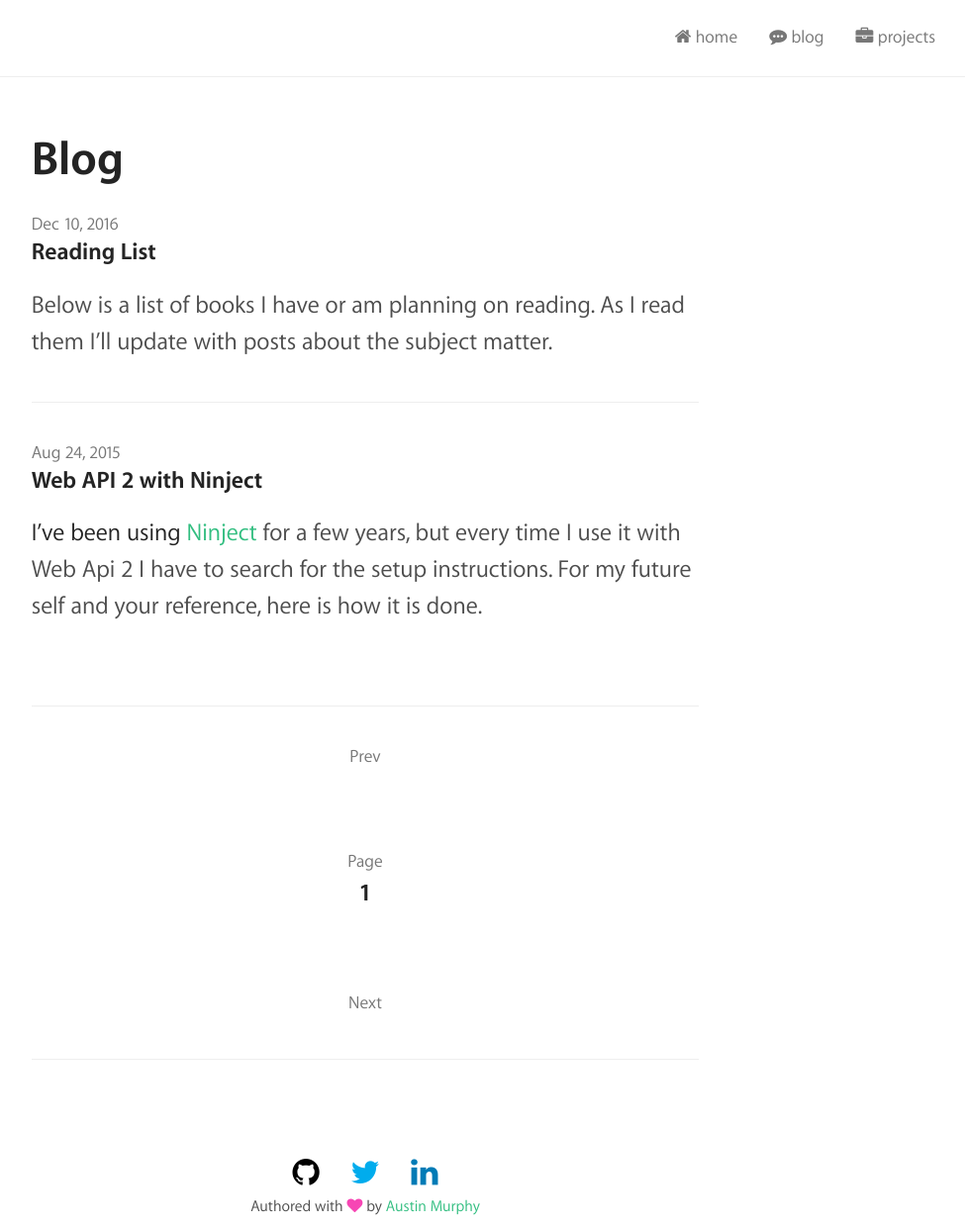
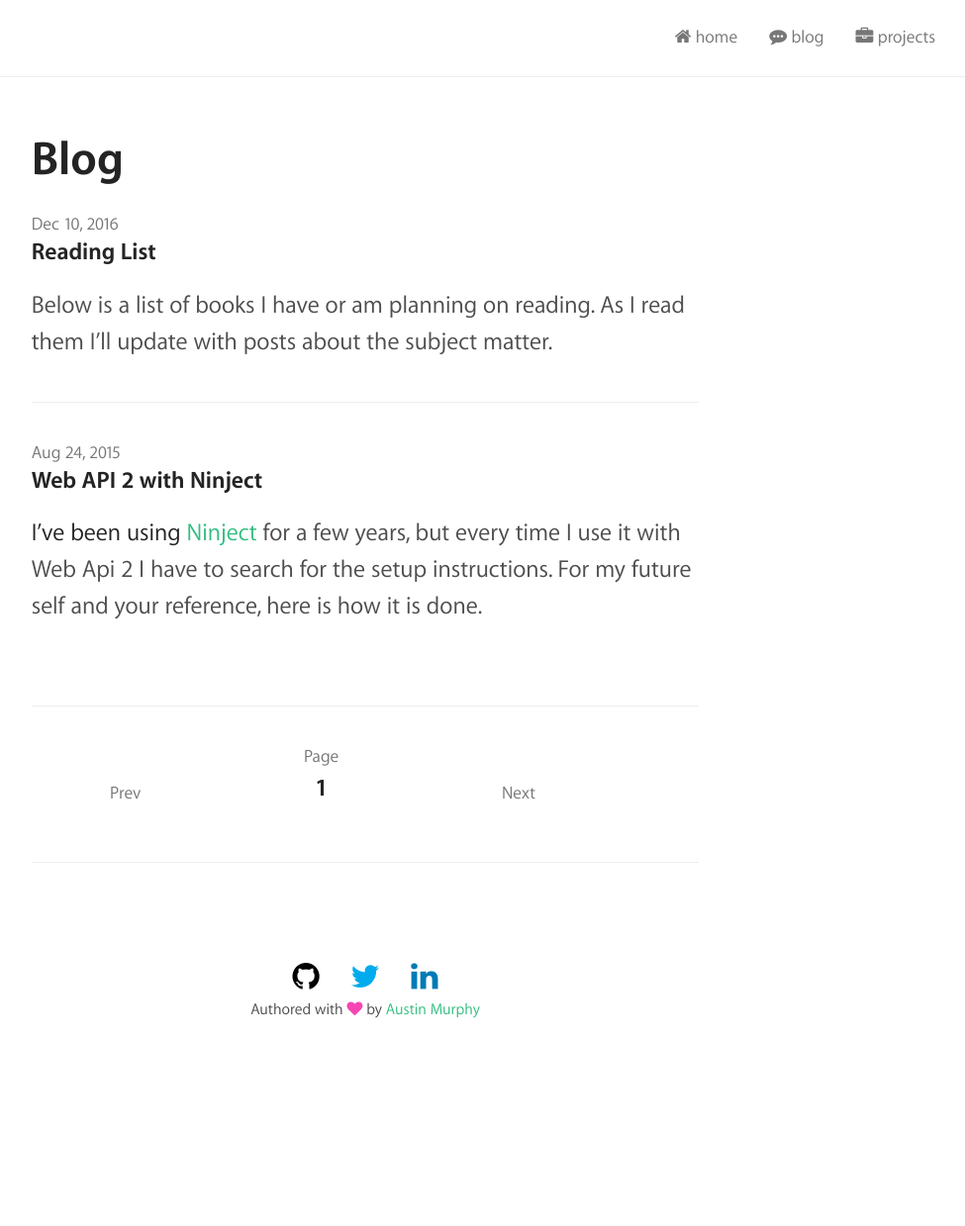
Before and after one commit to ausmurp/ausmurp.github.io, a Jekyll site: the page built from blog/index.html, in a window 1280 px wide. Shown: the whole page at 99% size, without its empty margins (271-1246 px from the left). Built offline with Jekyll 4.4.1, drawn with Linux system fonts in a browser that asks for light colours; nearby versions of some CDN libraries; the list of posts is cut into pages by our own code; a style sheet for code colours, icons or effects is not loaded.

Commit message:
no message

```diff
--- a/assets/stylesheets/_paginator.scss
+++ b/assets/stylesheets/_paginator.scss
@@ -7,12 +7,14 @@
   padding: 0;
 
 	li {
+    display: inline-block;
+
     .paginator-item {
       float: left;
       margin: 0;
       border-left: 1px solid $borders;
       text-align: center;
-      width: 33.333337%;
+      width: 33.33%;
     }
 
 		&:first-child .paginator-item {
--- a/assets/stylesheets/_post.scss
+++ b/assets/stylesheets/_post.scss
@@ -71,6 +71,8 @@
   padding: 0;
 
   li {
+    display: inline-block;
+
     .post-footer__item {
       float: left;
       margin: 0;
```
